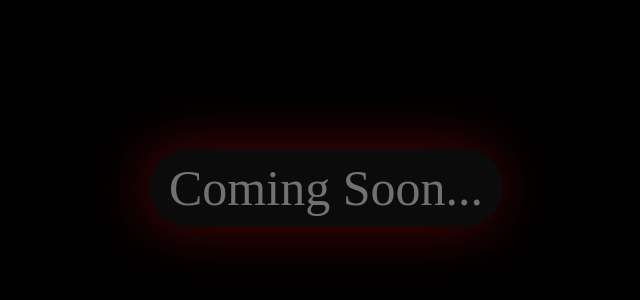
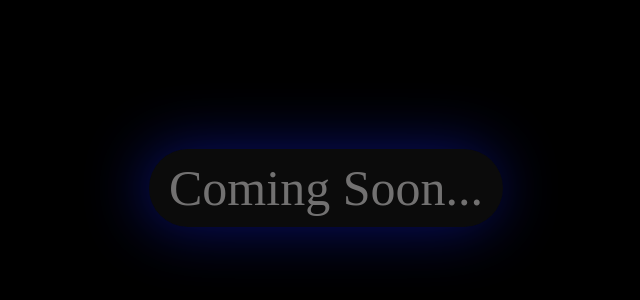
Before and after one commit to RaYoLLa/website, a plain HTML site: page index.html in a window 1280 px wide. Shown: the part 212-512 px from the top of the page, without its empty margins (314-954 px from the left). Drawn offline with Linux system fonts and the light colour scheme; a web font is replaced by a local one.

Commit message:
Update style.css

```diff
--- a/style.css
+++ b/style.css
@@ -16,8 +16,12 @@ p {
   color: rgb(114, 113, 113);
   text-align: center;
   opacity: 0;
-  transition: opacity 1.5s ease-in;
-  filter: drop-shadow(-5px 0px 30px #4d0505);
+  transition: opacity 1.5s ease-in-out;
+  filter: drop-shadow(-5px 0px 30px #080f6d);
+}
+
+p.visible {
+  opacity: 1; /
 }
 
 p:hover {
```
